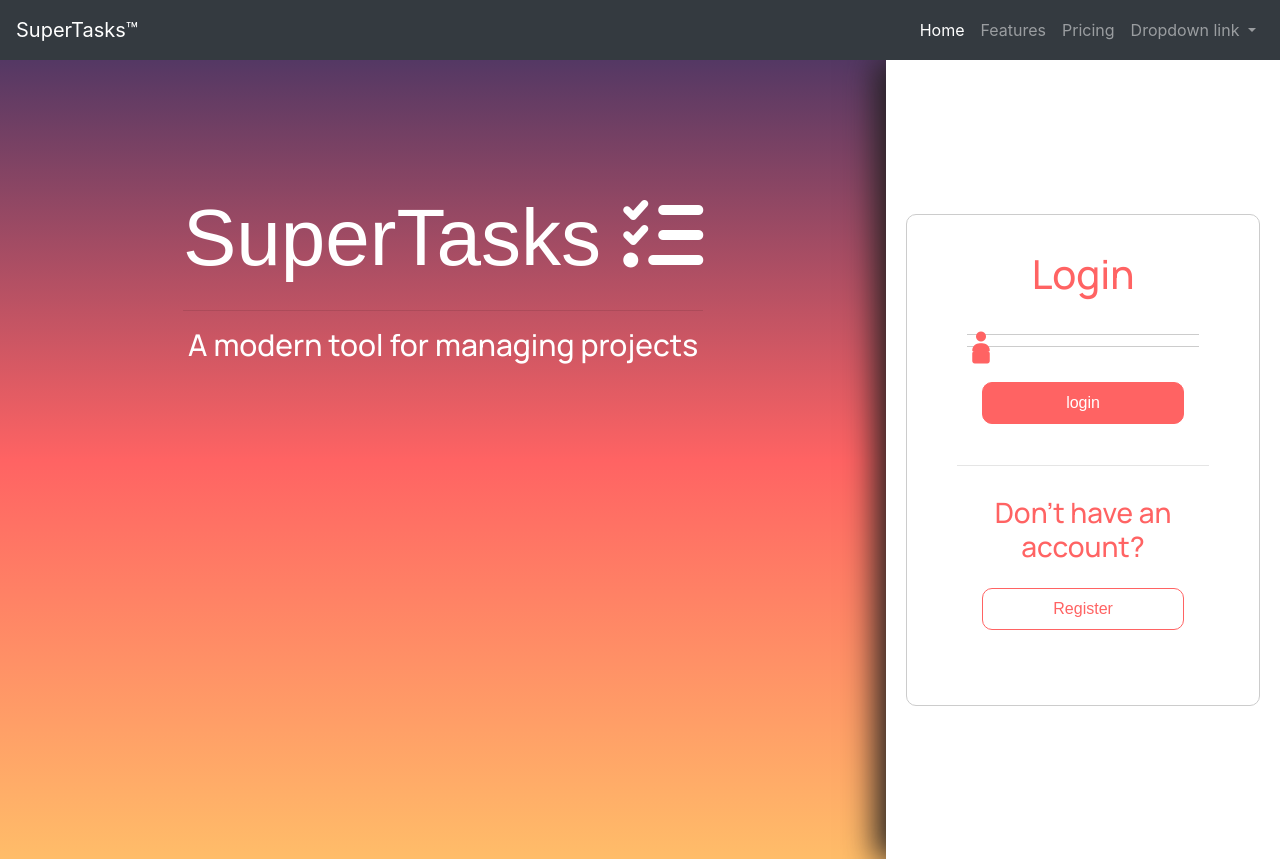
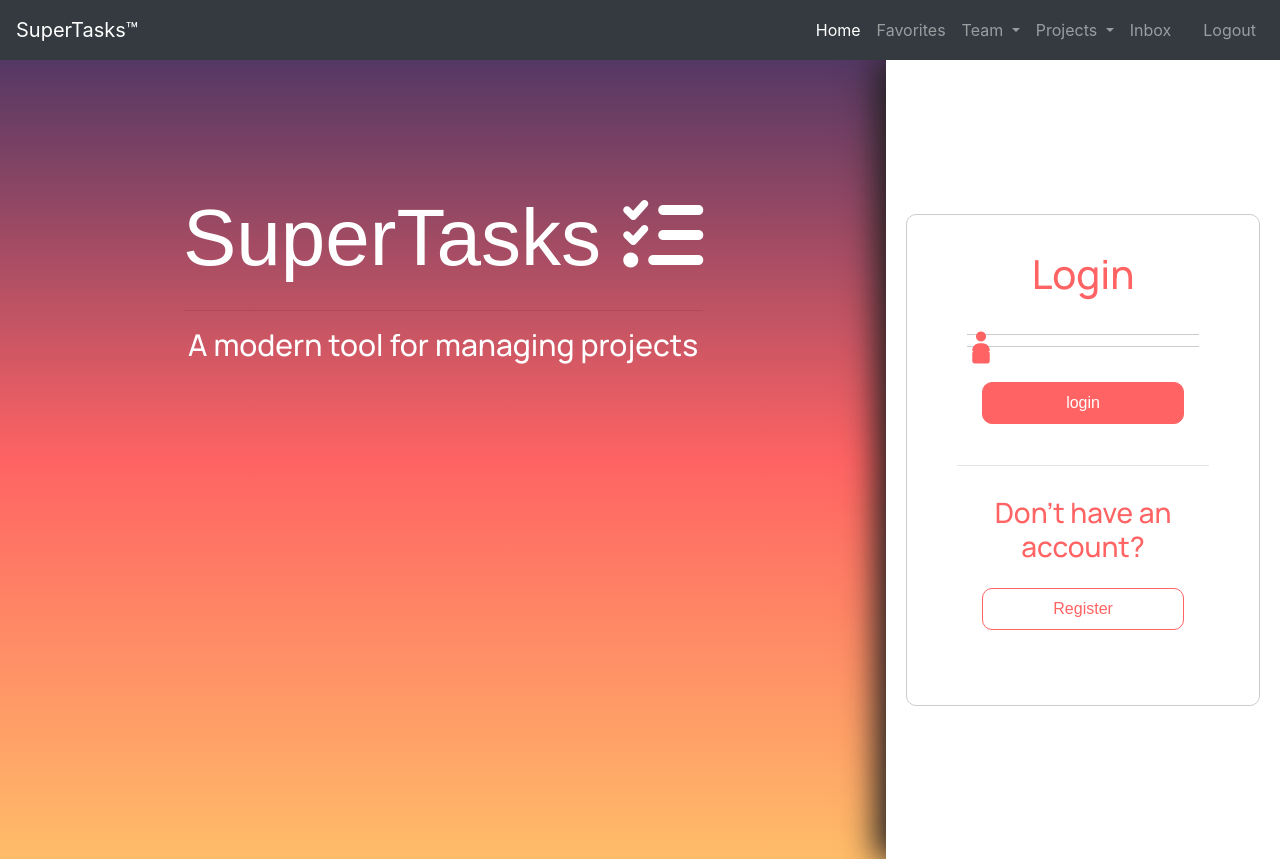
Before and after one commit to sd-owens/SuperTasks, a Django app: page / in a window 1280 px wide. Shown: the top 859 px of the page. Run offline with Django 3.2, Linux system fonts and the light colour scheme; some libraries are stand-ins or nearby versions.

Commit message:
styled navbar to format text of username once logged in and updated linknames to match wire frame diagrams.

```diff
--- a/templates/navbar.html
+++ b/templates/navbar.html
@@ -5,30 +5,48 @@
         <button class="navbar-toggler" type="button" data-toggle="collapse" data-target="#navbarNavDropdown" aria-controls="navbarNavDropdown" aria-expanded="false" aria-label="Toggle navigation">
         <span class="navbar-toggler-icon"></span>
         </button>
-    {# This logic can be similarly used to display login/logout links based on if the user is authenticated #}
-    {% if user.is_authenticated %}
-        <span class="logo-message">{{ user.get_username }}</span>
-    {% endif %}
+
     <div class="collapse navbar-collapse" id="navbarNavDropdown">
         <ul class="navbar-nav ml-auto">
             <li class="nav-item active">
                 <a class="nav-link" href="#">Home <span class="sr-only">(current)</span></a>
             </li>
             <li class="nav-item">
-                <a class="nav-link" href="#">Features</a>
+                <a class="nav-link" href="#">Favorites</a>
             </li>
-            <li class="nav-item">
-                <a class="nav-link" href="#">Pricing</a>
+
+            <li class="nav-item dropdown">
+                <a class="nav-link dropdown-toggle" href="#" id="navbarDropdownMenuLink" role="button" data-toggle="dropdown" aria-haspopup="true" aria-expanded="false">
+                Team
+                </a>
+                <div class="dropdown-menu" aria-labelledby="navbarDropdownMenuLink">
+                    <a class="dropdown-item" href="#">Member 1</a>
+                    <a class="dropdown-item" href="#">Member 2</a>
+                    <a class="dropdown-item" href="#">Member 3</a>
+                </div>
             </li>
             <li class="nav-item dropdown">
                 <a class="nav-link dropdown-toggle" href="#" id="navbarDropdownMenuLink" role="button" data-toggle="dropdown" aria-haspopup="true" aria-expanded="false">
-                Dropdown link
+                Projects
                 </a>
-            <div class="dropdown-menu" aria-labelledby="navbarDropdownMenuLink">
-                <a class="dropdown-item" href="#">Action</a>
-                <a class="dropdown-item" href="#">Another action</a>
-                <a class="dropdown-item" href="{% url 'logout' %}">Logout</a>
-            </div>
+                <div class="dropdown-menu" aria-labelledby="navbarDropdownMenuLink">
+                    <a class="dropdown-item" href="#">Project 1</a>
+                    <a class="dropdown-item" href="#">Project 2</a>
+                    <a class="dropdown-item" href="#">Project 3</a>
+                </div>
+            </li>
+            <li class="nav-item">
+                <a class="nav-link" href="#">Inbox</a>
+            </li>
+            {# This logic can be similarly used to display login/logout links based on if the user is authenticated #}
+            <li class="nav-item">
+                <a class="nav-link" href="#">
+                {% if user.is_authenticated %}
+                <span> {{ user.get_username }} </span>
+                {% endif %}</a>
+            </li>
+            <li class="nav-item">
+                <a class="nav-link" href="{% url 'logout' %}">Logout</a>
             </li>
         </ul>
 
```
